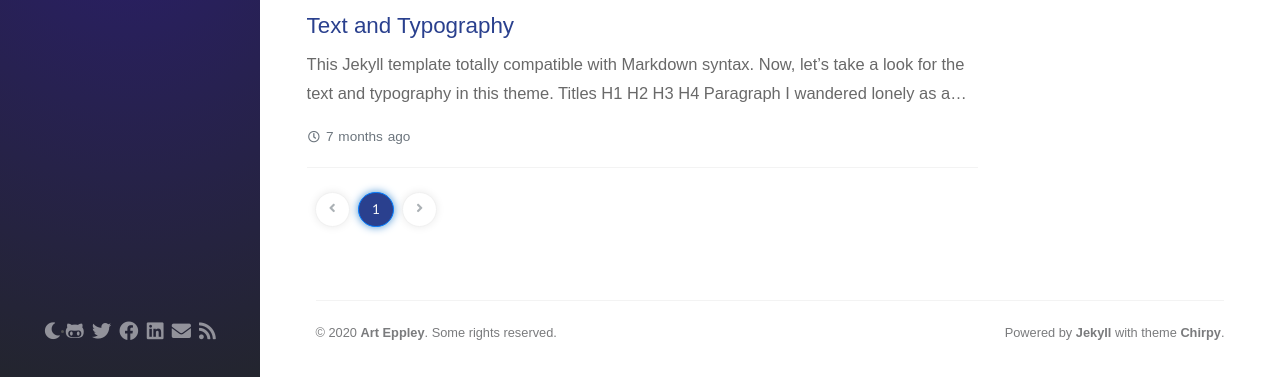
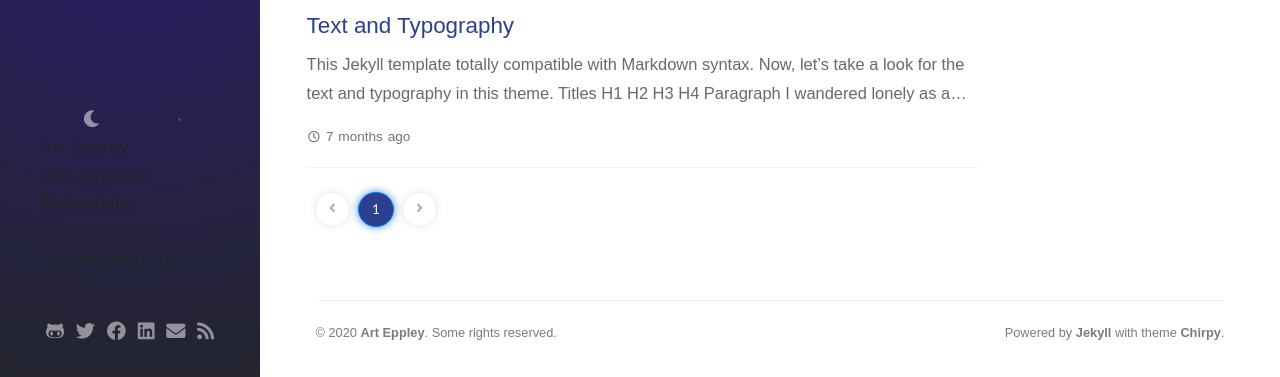
Before and after one commit to Pinnaclenetworking/pinnaclenetworking.github.io, a Jekyll site: the page built from index.html, in a window 1280 px wide and 990 px high. Shown: the part 610-987 px from the top of the window. Built offline with Jekyll 4.4.1, drawn with Linux system fonts in a browser that asks for light colours; nearby versions of some CDN libraries; some web fonts are replaced; the list of posts is cut into pages by our own code; comment, search, counter and statistics services are not loaded.

Commit message:
Update sidebar.html

```diff
--- a/_includes/sidebar.html
+++ b/_includes/sidebar.html
@@ -63,7 +63,7 @@
   </span>
   <span class="icon-border"></span>
   {% endif %}
-
+  <p>Art Eppley </br> dba Pinnacle Networking </br> PO Box 1234 </br> Gloversville, NY 12078</p>
   <a href="https://github.com/{{ site.github.username }}" target="_blank">
     <i class="fab fa-github-alt"></i>
   </a>
```
